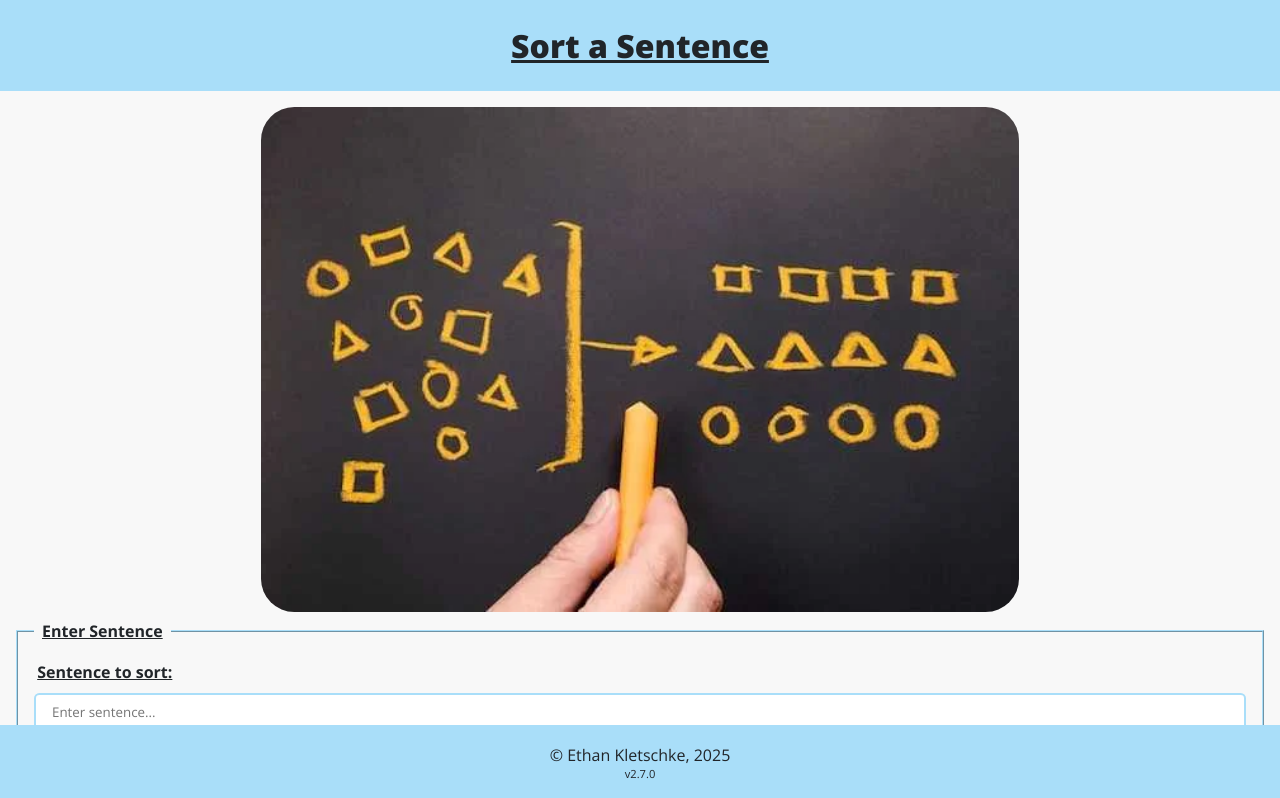
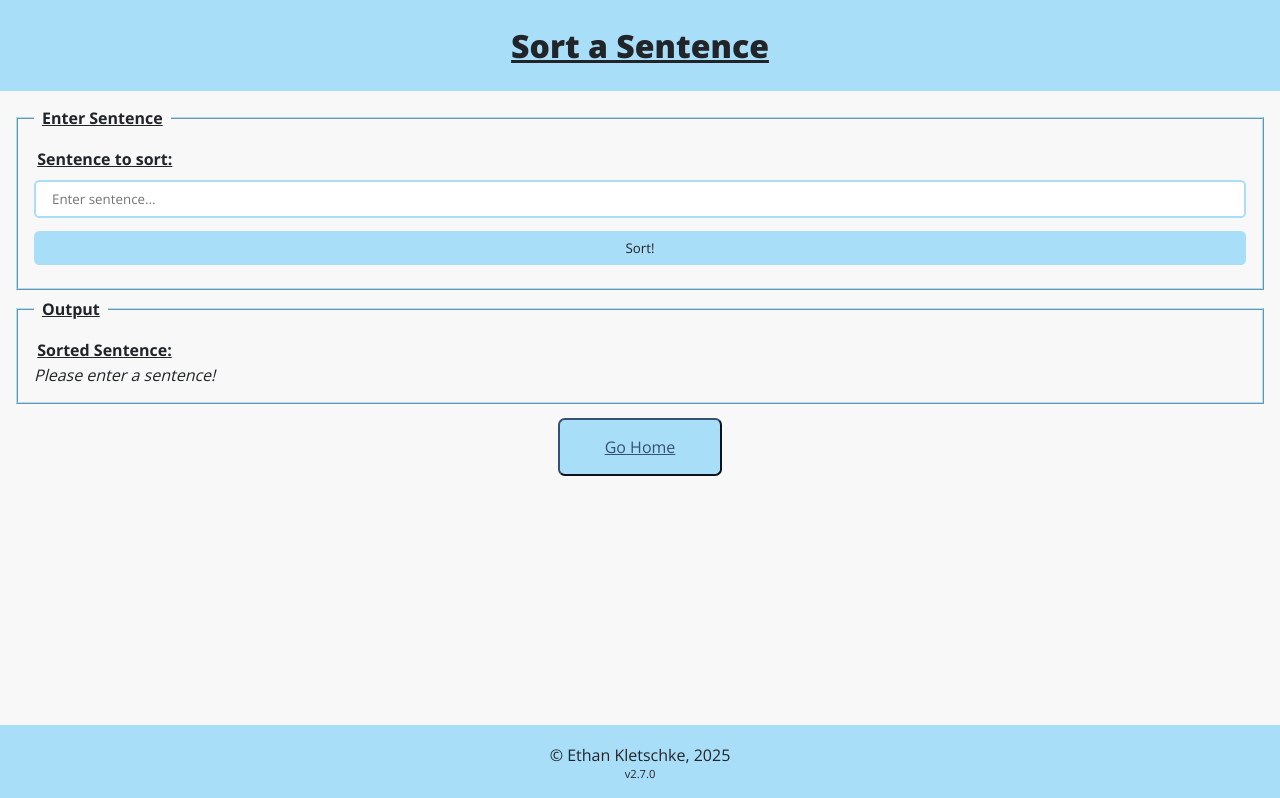
Before and after one commit to ethanKletschke/TSX-Portfolio-App, a React (Vite) app: page /sentenceSort in a window 1280 px wide. Shown: the top 798 px of the page. Built offline with nearby package versions, Linux system fonts and the light colour scheme.

Commit message:
ui: Remove sentenceSort image

```diff
--- a/src/pages/SentSort/SentSort.module.css
+++ /dev/null
@@ -1,11 +0,0 @@
-/* Styling for sorting image */
-.img {
-  /* Center the image */
-  margin: auto;
-  display: block;
-  width: 60%;
-
-  /* Give it rounded borders */
-  border: none;
-  border-radius: 25pt;
-}
--- a/src/pages/SentSort/SentSort.tsx
+++ b/src/pages/SentSort/SentSort.tsx
@@ -1,7 +1,6 @@
 import { useState } from "react";
 import GoHomeBtn from "../../comps/general_UI/GoHomeBtn/GoHomeBtn.tsx";
 import sortString from "../../funcs/sortString.ts";
-import styles from "./SentSort.module.css";
 import Form from "../../comps/general_UI/Form/Form.tsx";
 import Page from "../../comps/general_UI/layout/Page/Page.tsx";
 
@@ -26,12 +25,6 @@ export default function SentSort() {
 
   return (
     <Page headerText="Sort a Sentence">
-      <img
-        src="/Sort.webp"
-        alt="Image of someone sorting similar shapes together"
-        className={styles.img}
-      />
-
       <Form submitHandler={handleSubmit}>
         {/* Sentence Input */}
         <fieldset>
```
Also changed, not shown: public/Sort.webp (deleted).
